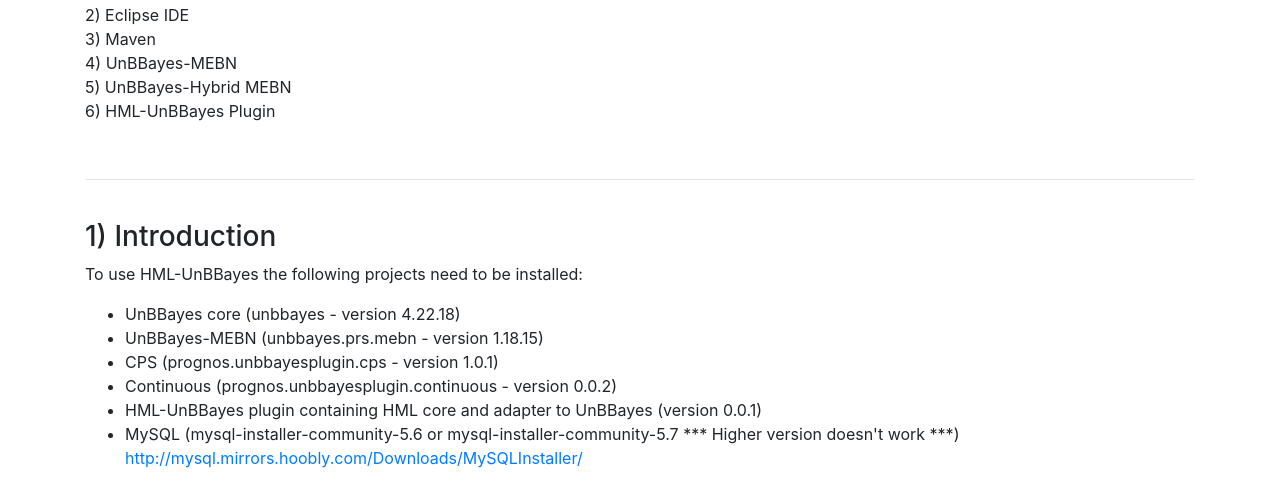
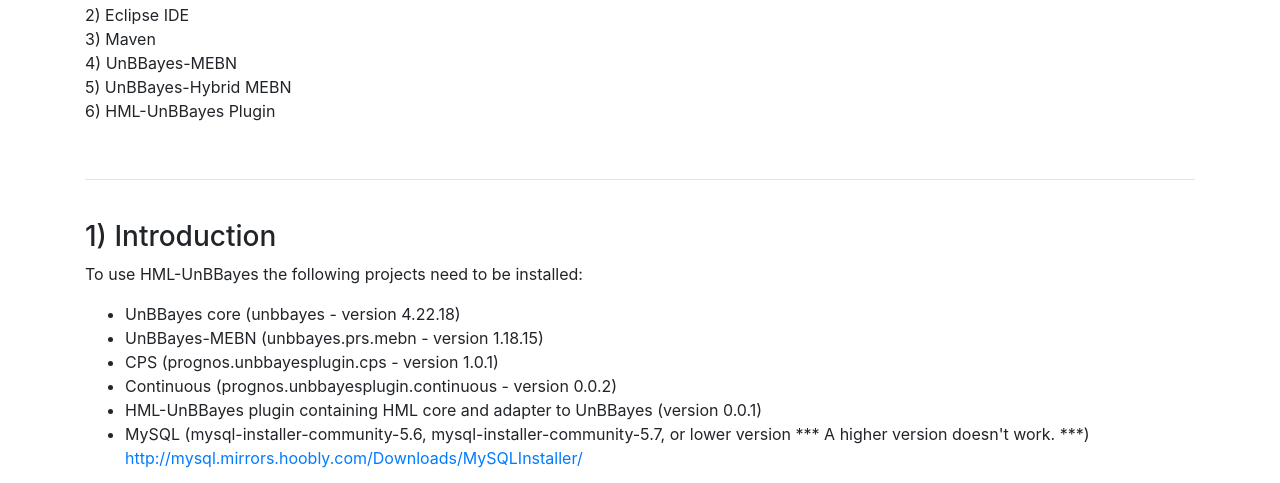
Before and after one commit to HML-UnBBayes/HML-UnBBayes.github.io, a website: page hml/installguide.html in a window 1280 px wide. Shown: the part 310-793 px from the top of the page. Drawn offline with Linux system fonts and the light colour scheme; files that its build step writes are made by us from their sources; files whose address does not match are found by name.

Commit message:
Update installguide.html

```diff
--- a/hml/installguide.html
+++ b/hml/installguide.html
@@ -71,7 +71,7 @@
         <li>CPS (prognos.unbbayesplugin.cps - version 1.0.1)</li>
         <li>Continuous (prognos.unbbayesplugin.continuous - version 0.0.2)</li>
         <li>HML-UnBBayes plugin containing HML core and adapter to UnBBayes (version 0.0.1)</li>
-        <li>MySQL (mysql-installer-community-5.6 or mysql-installer-community-5.7 *** Higher version doesn't work ***)</li>
+        <li>MySQL (mysql-installer-community-5.6, mysql-installer-community-5.7, or lower version *** A higher version doesn't work. ***)</li>
         <p><a target="_blank" href="http://mysql.mirrors.hoobly.com/Downloads/MySQLInstaller/">http://mysql.mirrors.hoobly.com/Downloads/MySQLInstaller/</a></p>
       </ul>
       <p>The step-by-step below will guide you through configuring these dependencies and, additionally, explain installation of Eclipse IDE, Maven and SVN.</p>
```
